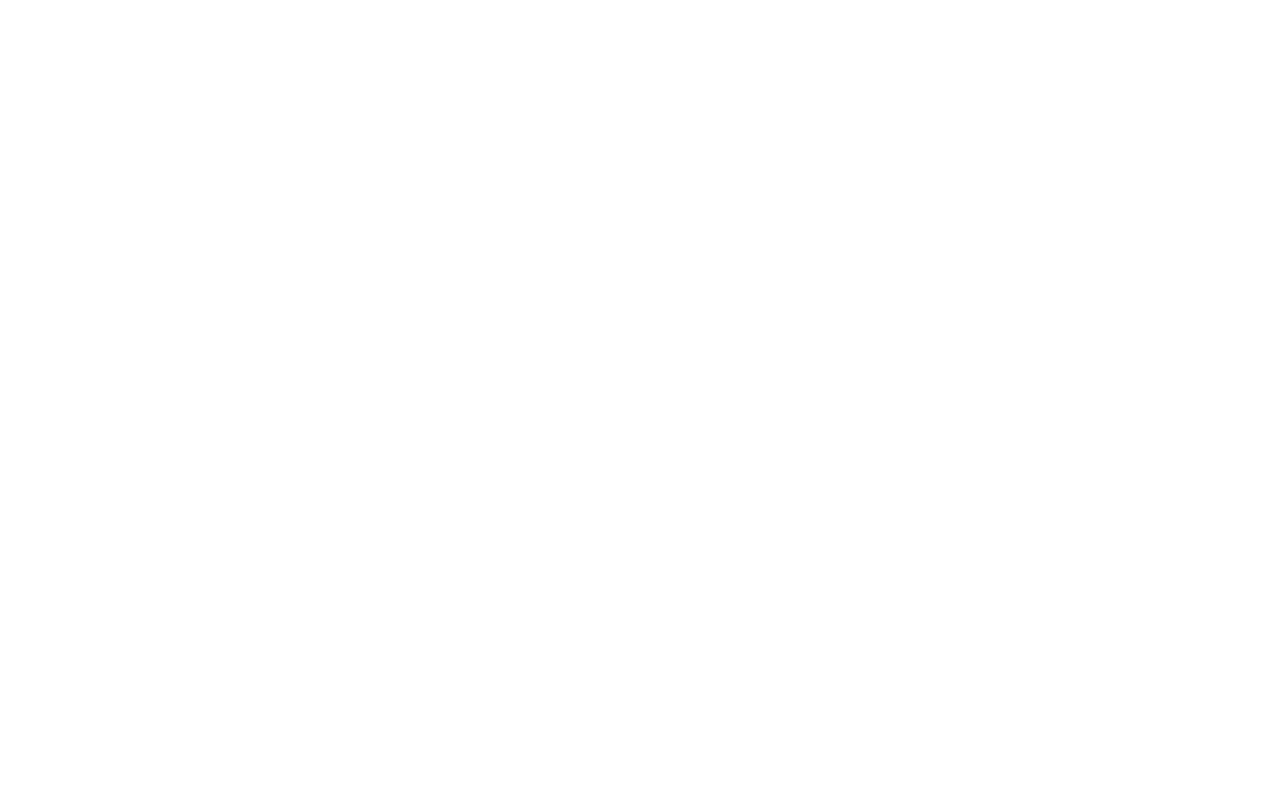
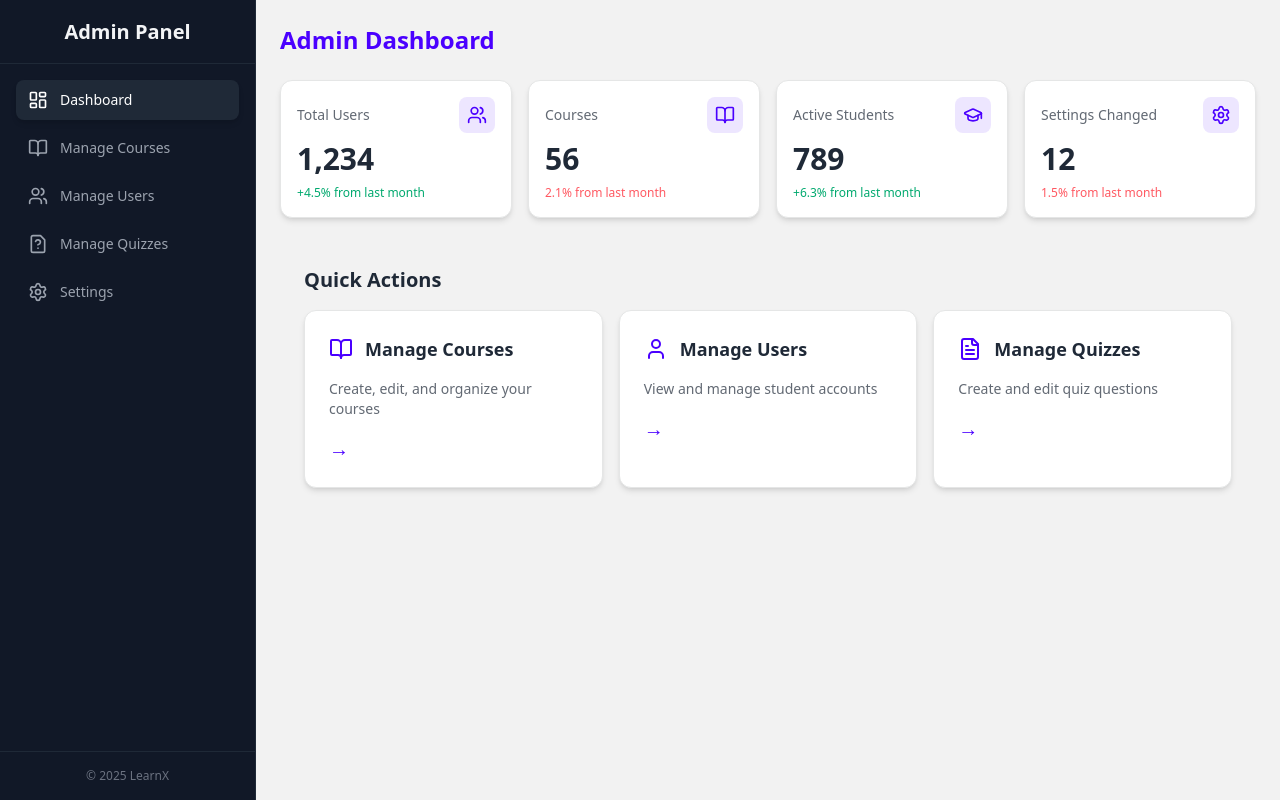
Before and after one commit to ahmadD301/Learnful-App, a React (Vite) app in the folder frontend/: page /admin in a window 1280 px wide. Before the commit this address had no page. Built offline with nearby package versions, Linux system fonts and the light colour scheme.

Commit message:
working on admin dashboard page

```diff
--- a/frontend/package.json
+++ b/frontend/package.json
@@ -11,6 +11,7 @@
   },
   "dependencies": {
     "@heroicons/react": "^2.2.0",
+    "clsx": "^2.1.1",
     "firebase": "^12.3.0",
     "lucide-react": "^0.544.0",
     "motion": "^12.23.22",
@@ -19,7 +20,7 @@
     "react-hot-toast": "^2.6.0",
     "react-icons": "^5.5.0",
     "react-router": "^7.9.3",
-    "react-router-dom": "^7.9.3"
+    "tailwind-merge": "^3.3.1"
   },
   "devDependencies": {
     "@eslint/js": "^9.36.0",
--- a/frontend/src/App.jsx
+++ b/frontend/src/App.jsx
@@ -1,16 +1,18 @@
 
-import { Route, Routes } from "react-router-dom";
+import { Route, Routes } from "react-router";
 import SignUpForm from "./pages/SignUpForm";
 import LoginForm from "./pages/LoginForm";
-
-import StepIndicator from "./components/signUp/StepIndicator";
-import NavigationButtons from "./components/signUp/NavigationButtons";
-
+import AdminForm from "./pages/AdminForm";
 function App() {
 
   return (
     <>
     <Routes>
+      <Route path="/admin" element={<AdminForm />} />
+      <Route path="/admin/courses" element={<AdminForm />} />
+      <Route path="/admin/users" element={<AdminForm />} />
+      <Route path="/admin/quizzes" element={<AdminForm />} />
+
       <Route path="/login" element={<LoginForm />} />
       <Route path="/signup" element={<SignUpForm />} />
     </Routes>
--- /dev/null
+++ b/frontend/src/components/Admin/Dashboard.jsx
@@ -0,0 +1,76 @@
+import React from "react";
+import { BookOpen, User, FileText, Settings } from "lucide-react";
+import { useNavigate } from "react-router";
+import { motion } from "framer-motion";
+
+function Dashboard() {
+    const navigate = useNavigate();
+
+    const actions = [
+        {
+            title: "Manage Courses",
+            description: "Create, edit, and organize your courses",
+            icon: BookOpen,
+            route: "/admin/courses",
+        },
+        {
+            title: "Manage Users",
+            description: "View and manage student accounts",
+            icon: User,
+            route: "/admin/users",
+        },
+        {
+            title: "Manage Quizzes",
+            description: "Create and edit quiz questions",
+            icon: FileText,
+            route: "/admin/quizzes",
+        },
+    ];
+
+    return (
+        <div className="p-6">
+            <h2 className="text-xl font-bold mb-4 text-base-content">Quick Actions</h2>
+            <div className="grid grid-cols-1 sm:grid-cols-2 lg:grid-cols-3 gap-4 ">
+                {actions.map((action, i) => (
+                    <motion.div
+                        key={i}
+                        initial={{ opacity: 0, y: 20 }}
+                        animate={{ opacity: 1, y: 0 }}
+                        transition={{
+                            duration: 0.5,
+                            delay: 0.15, // staggered delay for each card
+                            ease: [0.25, 0.1, 0.25, 1],
+                        }}
+                        whileHover={{
+                            scale: 1.02,
+                            transition: { duration: 0.2 },
+                        }}
+                        onClick={() => navigate(action.route)}
+                        className="relative overflow-hidden bg-base-100 border border-base-300 rounded-xl shadow-md cursor-pointer p-6"
+                    >
+                        <div>
+                            <div className="flex items-center mb-4">
+                                <action.icon className="h-6 w-6 text-primary mr-3" />
+                                <h3 className="text-lg font-semibold text-base-content">
+                                    {action.title}
+                                </h3>
+                            </div>
+                            <p className="text-sm text-base-content/70 mb-4">{action.description}</p>
+                            <div className="self-end text-primary">
+                                <span className="text-xl">→</span>
+                            </div>
+                            {/* Animated gradient overlay */}
+                            <motion.div
+                                className="absolute inset-0 bg-gradient-to-br from-primary/5 to-transparent opacity-0 rounded-xl"
+                                whileHover={{ opacity: 1 }}
+                                transition={{ duration: 0.3 }}
+                            />
+                        </div>
+                    </motion.div>
+                ))}
+            </div>
+        </div>
+    );
+}
+
+export default Dashboard;
--- /dev/null
+++ b/frontend/src/components/Admin/Sidebar.jsx
@@ -0,0 +1,50 @@
+import { Link, useLocation } from "react-router"
+import { LayoutDashboard, BookOpen, Users, FileQuestion, Settings } from "lucide-react"
+
+const navigation = [
+  { name: "Dashboard", href: "/admin", icon: LayoutDashboard },
+  { name: "Manage Courses", href: "/admin/courses", icon: BookOpen },
+  { name: "Manage Users", href: "/admin/users", icon: Users },
+  { name: "Manage Quizzes", href: "/admin/quizzes", icon: FileQuestion },
+  { name: "Settings", href: "/admin/settings", icon: Settings },
+]
+
+function Sidebar() {
+  const location = useLocation()
+
+  return (
+    <aside className="h-screen w-64 bg-gray-900 text-gray-100 border-r border-gray-800 flex flex-col">
+      <div className="flex items-center justify-center h-16 border-b border-gray-800 text-xl font-bold">
+        Admin Panel
+      </div>
+
+      <nav className="flex-1 p-4 space-y-2">
+        {navigation.map((item) => {
+          const isActive = location.pathname === item.href
+          const Icon = item.icon
+
+          return (
+            <Link
+              key={item.name}
+              to={item.href}
+              className={`flex items-center gap-3 rounded-lg px-3 py-2.5 text-sm font-medium transition-all duration-200
+                ${isActive
+                  ? "bg-gray-800 text-white shadow-md"
+                  : "text-gray-400 hover:bg-gray-800 hover:text-white hover:translate-x-1"}
+              `}
+            >
+              <Icon className="h-5 w-5 flex-shrink-0" />
+              <span className="truncate">{item.name}</span>
+            </Link>
+          )
+        })}
+      </nav>
+
+      <div className="p-4 border-t border-gray-800 text-center text-xs text-gray-500">
+        © 2025 LearnX
+      </div>
+    </aside>
+  )
+}
+
+export default Sidebar
--- /dev/null
+++ b/frontend/src/components/Admin/StatCard.jsx
@@ -0,0 +1,72 @@
+import { motion } from "framer-motion";
+
+function StatCard({ title, value, Icon, index, trend }) {
+
+  return (
+    <motion.div
+      initial={{ opacity: 0, y: 20 }}
+      animate={{ opacity: 1, y: 0 }}
+      transition={{
+        duration: 0.5,
+        delay: index * 0.1,
+        ease: [0.25, 0.1, 0.25, 1],
+      }}
+      whileHover={{
+        scale: 1.02,
+        transition: { duration: 0.2 },
+      }}
+    >
+      <div className="relative overflow-hidden bg-base-100 border border-base-300 rounded-xl shadow-md">
+        <div className="flex flex-row items-center justify-between px-4 pt-4 pb-2">
+          <h3 className="text-sm font-medium text-base-content/70">{title}</h3>
+          <div className="rounded-lg bg-primary/10 p-2">
+            <Icon className="h-5 w-5 text-primary" />
+          </div>
+        </div>
+
+        <div className="px-4 pb-4">
+          <motion.div
+            initial={{ opacity: 0, y: 20 }}
+            animate={{ opacity: 1, y: 0 }}
+            transition={{
+              duration: 0.5,
+              delay: index * 0.1 + 0.2,
+              ease: [0.25, 0.1, 0.25, 1],
+            }}
+            className="text-3xl font-bold text-base-content"
+          >
+            {value.toLocaleString()}
+          </motion.div>
+
+          {trend && (
+            <motion.p
+              initial={{ opacity: 0 }}
+              animate={{ opacity: 1 }}
+              // transition={{ delay: index * 0.1 + 0.4 }}
+              transition={{
+              duration: 0.5,
+              delay: index * 0.1 + 0.4,
+              ease: [0.25, 0.1, 0.25, 1],
+
+            }}
+              className={`mt-2 text-xs font-medium ${
+                trend.isPositive ? "text-success" : "text-error"
+              }`}
+            >
+              {trend.isPositive ? "+" : ""}
+              {trend.value}% from last month
+            </motion.p>
+          )}
+        </div>
+
+        {/* Animated gradient overlay */}
+        <motion.div
+          className="absolute inset-0 bg-gradient-to-br from-primary/5 to-transparent opacity-0 rounded-xl"
+          whileHover={{ opacity: 1 }}
+          transition={{ duration: 0.3 }}
+        />
+      </div>
+    </motion.div>
+  );
+}
+export default StatCard;
--- a/frontend/src/components/login/AuthLink.jsx
+++ b/frontend/src/components/login/AuthLink.jsx
@@ -1,5 +1,5 @@
 
-import {Link} from "react-router-dom"
+import {Link} from "react-router"
 
 export function AuthLink({
   question,
--- a/frontend/src/components/signUp/StepIndicator.jsx
+++ b/frontend/src/components/signUp/StepIndicator.jsx
@@ -7,7 +7,7 @@
             key={index}
             className={`step ${index < currentStep ? 'step-primary' : ''} ${index === currentStep - 1 ? 'step-primary' : ''}`}
           >
-            <span className="step-marker">{index + 1}</span>
+            {/* <span className="step-marker">{index + 1}</span> */}
           </div>
         ))}
       </div>
--- /dev/null
+++ b/frontend/src/lib/utils.js
@@ -0,0 +1,6 @@
+import { clsx } from "clsx"
+import { twMerge } from "tailwind-merge"
+
+export function cn(...inputs) {
+  return twMerge(clsx(inputs))
+}
--- a/frontend/src/main.jsx
+++ b/frontend/src/main.jsx
@@ -2,7 +2,7 @@
 import { createRoot } from 'react-dom/client'
 import './index.css'
 import App from './App.jsx'
-import { BrowserRouter } from 'react-router-dom'
+import { BrowserRouter } from 'react-router'
 import {Toaster} from 'react-hot-toast'
 
 
--- /dev/null
+++ b/frontend/src/pages/AdminForm.jsx
@@ -0,0 +1,37 @@
+import Sidebar from '../components/Admin/Sidebar.jsx'
+import Dashboard from '../components/Admin/Dashboard.jsx'
+import StatCard from '../components/Admin/StatCard.jsx'
+import { Users, BookOpen, Settings, GraduationCap } from "lucide-react"
+
+function AdminForm() {
+  // Example data for the StatCards
+  const stats = [
+    { title: "Total Users", value: 1234, icon: Users, index: 0, trend: { value: 4.5, isPositive: true } },
+    { title: "Courses", value: 56, icon: BookOpen, index: 1, trend: { value: 2.1, isPositive: false } },
+    { title: "Active Students", value: 789, icon: GraduationCap, index: 2, trend: { value: 6.3, isPositive: true } },
+    { title: "Settings Changed", value: 12, icon: Settings, index: 3, trend: { value: 1.5, isPositive: false } },
+  ]
+
+  return (
+    <div className="flex min-h-screen bg-base-200">
+
+      <Sidebar />
+
+
+      <div className="flex-1 p-6">
+        <h1 className="text-2xl font-bold mb-6 text-primary">Admin Dashboard</h1>
+
+        {/* Stat Cards Section */}
+        <div className="grid grid-cols-1 sm:grid-cols-2 lg:grid-cols-4 gap-4 mb-6">
+          {stats.map((stat, i) => (
+            <StatCard key={i} title={stat.title} value={stat.value} Icon={stat.icon} trend={stat.trend} />
+          ))}
+        </div>
+
+        <Dashboard />
+      </div>
+    </div>
+  )
+}
+
+export default AdminForm
--- a/frontend/src/pages/LoginForm.jsx
+++ b/frontend/src/pages/LoginForm.jsx
@@ -40,7 +40,6 @@
     });
   };
 
-
   const handleSubmit = (e) => {
     e.preventDefault();
     setIsLoading(true);
@@ -54,6 +53,7 @@
       return;
     }
   }
+
   const handleGoogleSignIn = () => { }
 
   return (
```
Also changed, not shown: 1 other file (tests, documents, lock files or other folders).
